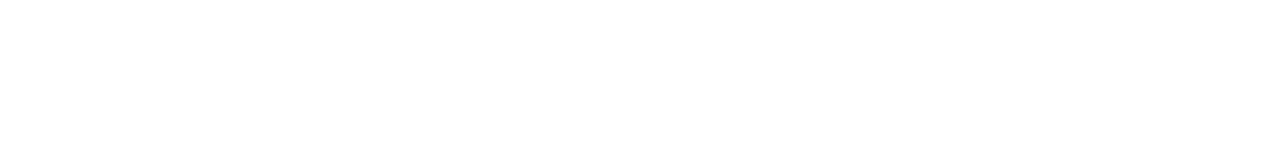
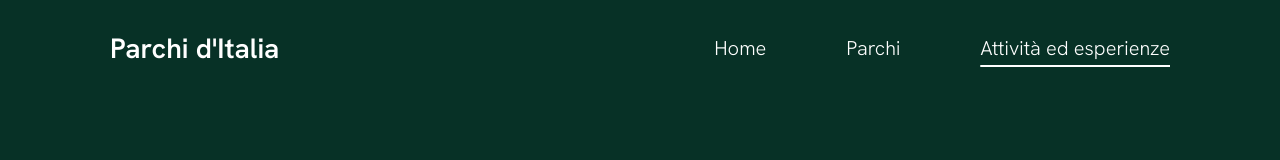
Before and after one commit to VivianaZappala/esercizio3-parchi, a plain HTML site: page abruzzo.html in a window 1280 px wide. Drawn offline with Linux system fonts and the light colour scheme.

Commit message:
modifica-1

```diff
--- a/abruzzo.html
+++ b/abruzzo.html
@@ -0,0 +1,25 @@
+<!DOCTYPE html>
+<html lang="en">
+<head>
+    <meta charset="UTF-8">
+    <meta name="viewport" content="width=device-width, initial-scale=1.0">
+    <title>Document</title>
+    <link rel="stylesheet" href="css/style.css">
+    <link rel="preconnect" href="https://fonts.googleapis.com">
+    <link rel="preconnect" href="https://fonts.gstatic.com" crossorigin>
+    <link href="https://fonts.googleapis.com/css2?family=Hanken+Grotesk:ital,wght@0,100..900;1,100..900&display=swap" rel="stylesheet">
+</head>
+
+<body>
+    <header class="contenitore">
+        <h4><a href="index.html">Parchi d'Italia</a></h4>
+        <div>
+            <nav>
+                <ul class="navigazione-header">
+                    <li><p class="sottolinea"> <a href="index.html">Home</a></p></li>
+                    <li><p class="sottolinea"><a href="parchi.html">Parchi</a></p></li>
+                    <li><p class="p-line sottolinea"><a href="attività.html">Attività ed esperienze</a></p></li>
+                </ul>
+            </nav>
+        </div>
+    </header>
```
Also changed, not shown: arcipelago.html (+25 -0 lines), etna.html (+25 -0 lines), parchi.html (+1 -1 lines), sila.html (+25 -0 lines), vesuvio.html (+25 -0 lines), 1 other file.
